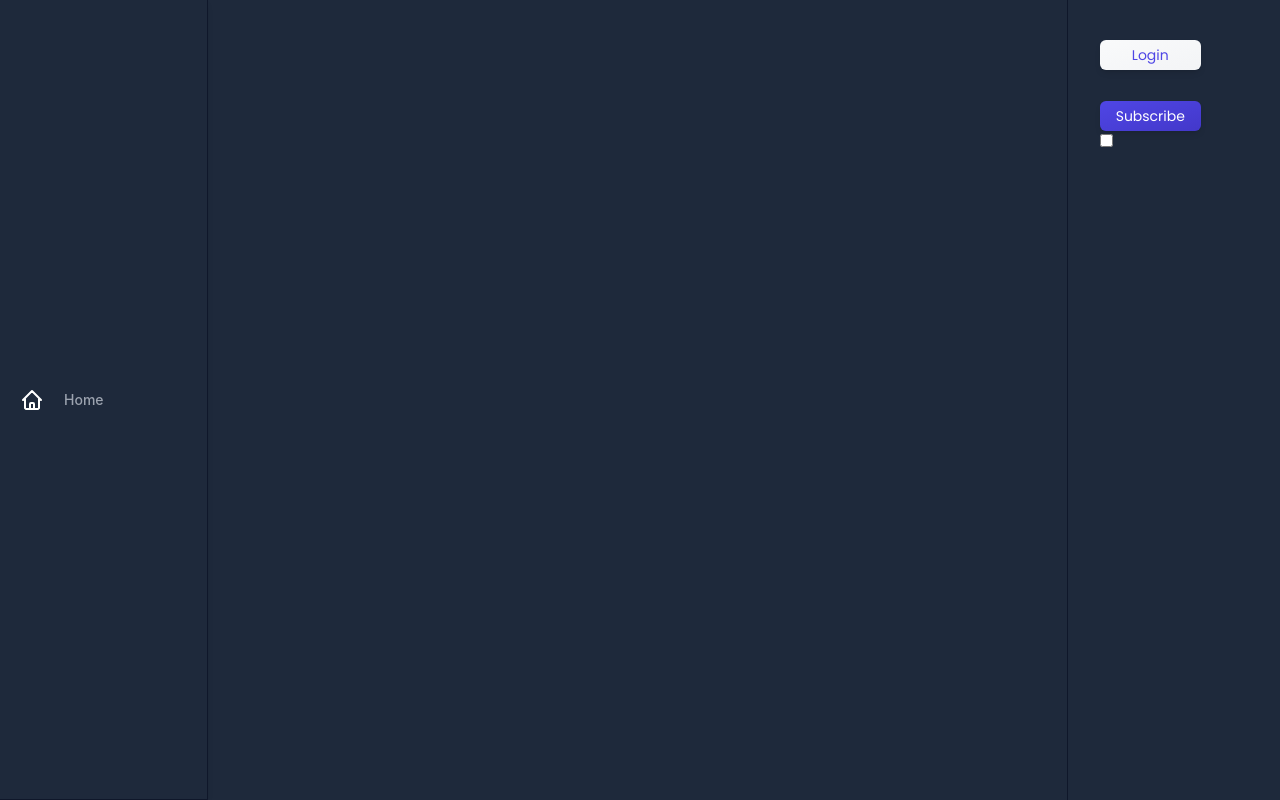
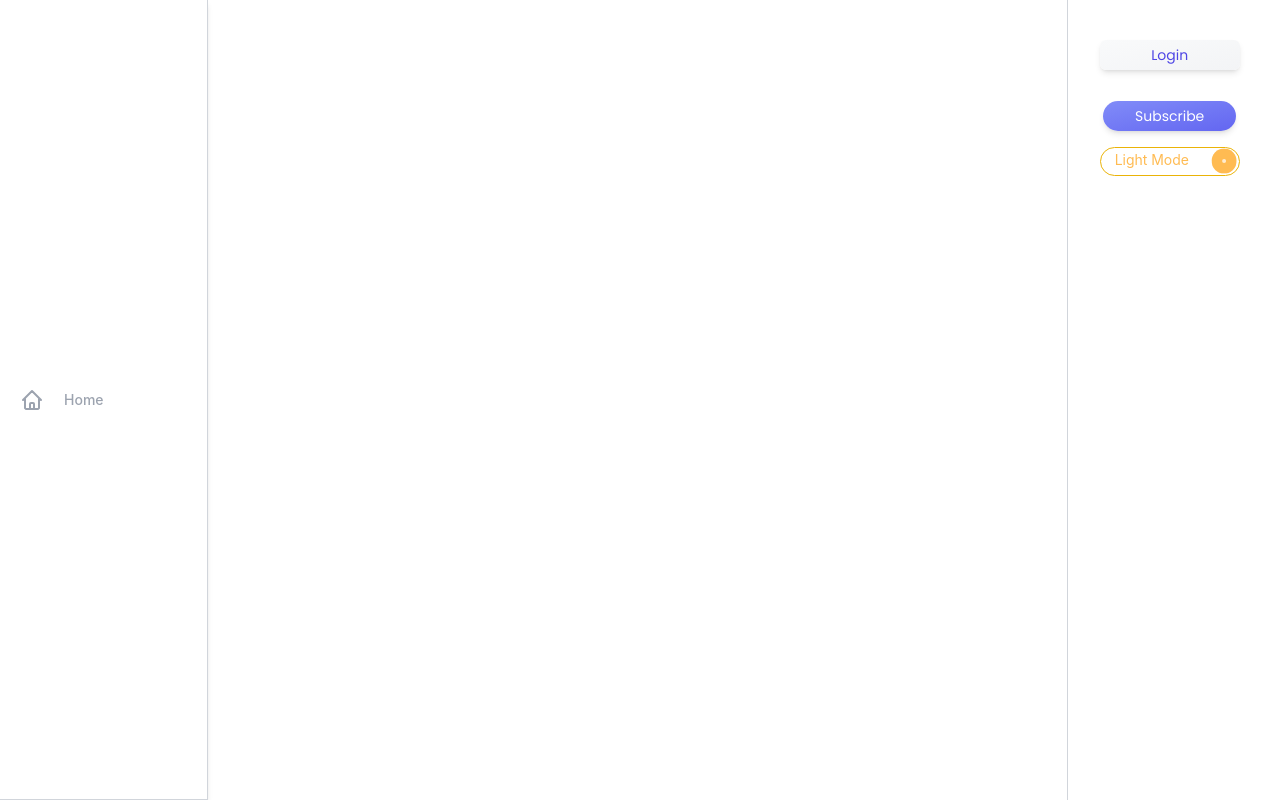
Before and after one commit to ananthujp/greenBlog, a React (Create React App) app: page /#/MailBox in a window 1280 px wide. Built offline with nearby package versions, Linux system fonts and the light colour scheme.

Commit message:
Dark fix

```diff
--- a/src/AnimatedRoutes.js
+++ b/src/AnimatedRoutes.js
@@ -24,10 +24,7 @@ const AnimatedRoutes = () => {
   const [sub, setSub] = useState(false);
   const [open, setOpen] = useState(false);
   const closeModal = () => setOpen(false);
-  useEffect(() => {
-    localStorage.theme = "dark";
-    document.documentElement.classList.add("dark");
-  }, []);
+
   return (
     <AnimatePresence exitBeforeEnter>
       <TempLogin show={login} />
--- a/src/Components/NavBar.js
+++ b/src/Components/NavBar.js
@@ -22,7 +22,7 @@ import UserMenu from "./UserMenu";
 function NavBar() {
   const scr = window.matchMedia("(min-width: 768px)");
   const { role, userID } = useAuth();
-
+  const [dark, setDispMode] = useState(false);
   const route = useLocation();
   const [hover, setHover] = useState(false);
   const [showMenu, setshowMenu] = useState(false);
@@ -116,7 +116,13 @@ function NavBar() {
 
   return (
     <>
-      {showMenu && <UserMenu setshowMenu={setshowMenu} />}
+      {showMenu && (
+        <UserMenu
+          setshowMenu={setshowMenu}
+          dark={dark}
+          setDispMode={setDispMode}
+        />
+      )}
       <div
         onMouseEnter={() => window.innerWidth > 640 && setHover(true)}
         onMouseLeave={() => window.innerWidth > 640 && setHover(false)}
--- a/src/Components/Sidebar.js
+++ b/src/Components/Sidebar.js
@@ -1,4 +1,4 @@
-import React, { useState } from "react";
+import React, { useEffect, useState } from "react";
 
 import { useLocation, useNavigate } from "react-router-dom";
 import useAuth from "../hooks/userAuth";
@@ -9,7 +9,13 @@ import { doc, getDoc } from "firebase/firestore";
 import { db } from "../firebase";
 function Sidebar({ preview, setOpen }) {
   const route = useLocation();
+  const [dark, setDispMode] = useState(false);
   const { userID, setUserID, role, setLogin, author } = useAuth();
+  useEffect(() => {
+    dark
+      ? document.documentElement.classList.add("dark")
+      : document.documentElement.classList.remove("dark");
+  }, [dark]);
   const navigate = useNavigate();
   const BlogAuthor = ({ id }) => {
     const [auth, setAuth] = useState();
@@ -108,28 +114,41 @@ function Sidebar({ preview, setOpen }) {
       </div> */}
       <button
         type="button"
-        className="flex mx-auto px-4 py-1 mt-6 font-pop shadow-md hover:shadow-lg text-white rounded-md bg-gradient-to-br from-indigo-400 to-indigo-500 hover:to-indigo-600 dark:from-indigo-600 dark:to-indigo-700 dark:hover:to-indigo-800"
+        className="flex mx-auto px-8 py-1 mt-6 font-pop shadow-md hover:shadow-lg text-white rounded-full bg-gradient-to-br from-indigo-400 to-indigo-500 hover:to-indigo-600 dark:from-indigo-600 dark:to-indigo-700 dark:hover:to-indigo-800"
         onClick={() => setOpen((o) => !o)}
       >
         Subscribe
       </button>
-      <label>
-        <input className="toggle-checkbox" type="checkbox"></input>
-        <div className="toggle-slot">
+      <label className="mt-4 ">
+        <input
+          onChange={(e) => setDispMode(e.target.checked)}
+          className="toggle-checkbox group"
+          type="checkbox"
+        ></input>
+        <div
+          className={
+            "toggle-slot border " +
+            (dark ? "border-indigo-500" : "border-yellow-500")
+          }
+        >
           <div className="sun-icon-wrapper">
             <div
-              className="iconify sun-icon"
+              className="iconify sun-icon -mt-0.5"
               data-icon="feather-sun"
               data-inline="false"
-            ></div>
+            >
+              Light Mode
+            </div>
           </div>
           <div className="toggle-button"></div>
           <div className="moon-icon-wrapper">
             <div
-              className="iconify moon-icon"
+              className="iconify moon-icon -mt-0.5"
               data-icon="feather-moon"
               data-inline="false"
-            ></div>
+            >
+              Dark Mode
+            </div>
           </div>
         </div>
       </label>
--- a/src/Components/UserMenu.js
+++ b/src/Components/UserMenu.js
@@ -1,10 +1,16 @@
-import React from "react";
+import React, { useEffect, useState } from "react";
 import { useNavigate } from "react-router-dom";
 import useAuth from "../hooks/userAuth";
 import SwitchAdmin from "./SwitchAdmin";
 import onClickOutside from "react-onclickoutside";
-function UserMenu({ setshowMenu }) {
+function UserMenu({ setshowMenu, dark, setDispMode }) {
   const { role, userID, setUserID } = useAuth();
+
+  useEffect(() => {
+    dark
+      ? document.documentElement.classList.add("dark")
+      : document.documentElement.classList.remove("dark");
+  }, [dark]);
   const navigate = useNavigate();
   UserMenu.handleClickOutside = () => {
     setshowMenu(false);
@@ -16,13 +22,46 @@ function UserMenu({ setshowMenu }) {
     setshowMenu(false);
   };
   return (
-    <div className="absolute shadow-md top-16 right-2 bg-white border border-gray-100 px-6 py-4 z-50 font-pop text-sm">
-      <h1>{userID?.name}</h1>
-      <h1 className="-ml-4 cursor-default">
+    <div className="absolute shadow-md top-16 right-2 bg-white dark:bg-slate-700 border border-gray-100 dark:border-slate-800 px-6 py-4 z-50 font-pop text-sm">
+      <h1 className=" dark:text-gray-100">{userID?.name}</h1>
+      <h1 className="-ml-4 cursor-default  dark:text-gray-100">
         {role === "admin" && <SwitchAdmin />}
       </h1>
+      <label className="mt-4 transform scale-90">
+        <input
+          onChange={(e) => setDispMode(e.target.checked)}
+          className="toggle-checkbox group"
+          type="checkbox"
+        ></input>
+        <div
+          className={
+            "toggle-slot border " +
+            (dark ? "border-indigo-500" : "border-yellow-500")
+          }
+        >
+          <div className="sun-icon-wrapper">
+            <div
+              className="iconify sun-icon -mt-0.5"
+              data-icon="feather-sun"
+              data-inline="false"
+            >
+              Light Mode
+            </div>
+          </div>
+          <div className="toggle-button"></div>
+          <div className="moon-icon-wrapper">
+            <div
+              className="iconify moon-icon -mt-0.5"
+              data-icon="feather-moon"
+              data-inline="false"
+            >
+              Dark Mode
+            </div>
+          </div>
+        </div>
+      </label>
       <h1
-        className="cursor-pointer hover:text-gray-400"
+        className="cursor-pointer mt-2 hover:text-gray-400  dark:text-gray-100"
         onClick={() => handleLogout()}
       >
         Logout
--- a/src/Pages/MailBox.js
+++ b/src/Pages/MailBox.js
@@ -269,7 +269,7 @@ function MailBox() {
                   settextCont("");
                   setTo({ id: "HyAS9bQrGoNbH6yekzzK", name: "Admin" });
                 }}
-                className="mx-2 mb-4 flex lex-row justify-center text-indigo-400 dark:text-white hover:text-white hover:bg-indigo-600 dark:hover:bg-indigo-800 bg-indigo-50 dark:bg-slate-500 cursor-pointer shadow-md rounded-full items-center h-12"
+                className="mx-2 mb-4 flex flex-row justify-center text-indigo-400 dark:text-white hover:text-white hover:bg-indigo-600 dark:hover:bg-indigo-800 bg-indigo-50 dark:bg-slate-500 cursor-pointer shadow-md rounded-full items-center h-12"
               >
                 <PlusCircleIcon className="w-6 mr-2" />
                 New Mail
@@ -279,7 +279,7 @@ function MailBox() {
               {mailview ? (
                 <div className=" flex flex-col h-full w-full">
                   <div className="flex flex-row justify-between m-2">
-                    <div className="relative flex flex-row cursor-pointer items-center whitespace-nowrap bg-gray-50 border border-r-gray-200 px-4 py-1 rounded-full text-gray-400">
+                    <div className="relative flex flex-row cursor-pointer items-center whitespace-nowrap dark:bg-slate-600 bg-gray-50 border border-r-gray-200 dark:border-slate-800 px-4 py-1 rounded-full text-gray-400">
                       <MailIcon
                         onClick={() => setSender(true)}
                         className="w-4"
@@ -339,22 +339,22 @@ function MailBox() {
                     </div>
                   </div>
 
-                  <div className=" flex flex-row items-end rounded-full border border-indigo-200 mx-2">
-                    <h1 className="font-pop text-indigo-500 rounded-full bg-gray-50 p-1 ml-2 mt-0.5 my-auto">
+                  <div className=" flex flex-row items-end rounded-full  dark:bg-slate-600 overflow-hidden border dark:border-slate-800 border-indigo-200 mx-2">
+                    <h1 className="font-pop text-indigo-500 rounded-full dark:bg-slate-600  bg-gray-50 p-1 ml-2 mt-0 my-auto">
                       Subject :
                     </h1>
                     <input
                       onChange={(e) => settitle(e.target.value)}
                       value={title ? title : ""}
                       type="text"
-                      className="outline-none p-1 flex items-start"
+                      className="outline-none p-1 flex dark:bg-slate-600 items-start"
                     />
                   </div>
-                  <div className="flex flex-col h-full border border-indigo-200 m-2">
+                  <div className="flex flex-col h-full border dark:border-slate-800 border-indigo-200 m-2">
                     <textarea
                       onChange={(e) => settextCont(e.target.value)}
                       value={textCont}
-                      className="h-full outline-none bg-transparent p-4 flex items-start"
+                      className="h-full dark:bg-slate-600 dark:text-white outline-none bg-transparent p-4 flex items-start"
                     />
                     {reply && (
                       <div className="flex flex-col p-4">
@@ -527,7 +527,7 @@ function MailBox() {
               {mob && mailview ? (
                 <div className=" flex flex-col h-full w-full">
                   <div className="flex flex-row justify-between m-2">
-                    <div className="relative flex flex-row cursor-pointer items-center whitespace-nowrap bg-gray-50 border border-r-gray-200 px-4 py-1 rounded-full text-gray-400">
+                    <div className="relative flex flex-row dark:bg-slate-600 cursor-pointer items-center whitespace-nowrap bg-gray-50 border dark:border-slate-800 border-r-gray-200 px-4 py-1 rounded-full text-gray-400">
                       <MailIcon
                         onClick={() => setSender(true)}
                         className="w-4"
@@ -587,22 +587,22 @@ function MailBox() {
                     </div>
                   </div>
 
-                  <div className=" flex flex-row items-end rounded-full border border-indigo-200 mx-2">
-                    <h1 className="font-pop text-indigo-500 rounded-full bg-gray-50 p-1 ml-2 mt-0.5 my-auto">
+                  <div className=" flex flex-row items-end rounded-full border dark:border-slate-700 dark:bg-slate-600 border-indigo-200 mx-2">
+                    <h1 className="font-pop text-indigo-500 rounded-full bg-gray-50 dark:bg-slate-600 p-1 ml-2 mt-0.5 my-auto">
                       Subject :
                     </h1>
                     <input
                       onChange={(e) => settitle(e.target.value)}
                       value={title ? title : ""}
                       type="text"
-                      className="outline-none p-1 flex items-start"
+                      className="outline-none p-1 dark:bg-slate-600 dark:text-gray-100 flex items-start"
                     />
                   </div>
-                  <div className="flex flex-col h-full border border-indigo-200 m-2">
+                  <div className="flex flex-col h-full border border-indigo-200 dark:border-slate-800 m-2">
                     <textarea
                       onChange={(e) => settextCont(e.target.value)}
                       value={textCont}
-                      className="h-full outline-none bg-transparent p-4 flex items-start"
+                      className="h-full outline-none bg-transparent dark:bg-slate-600 dark:text-gray-100 p-4 flex items-start"
                     />
                     {reply && (
                       <div className="flex flex-col p-4">
@@ -646,7 +646,7 @@ function MailBox() {
                       </div>
                     </div>
 
-                    <div className=" flex flex-row items-end dark:bg-slate-600 rounded-full bg-gray-50 border-indigo-200 mx-2">
+                    <div className=" flex flex-row items-end  overflow-hidden dark:bg-slate-600 rounded-full bg-gray-50 border-indigo-200 mx-2">
                       <h1 className="font-pop dark:bg-slate-600 text-indigo-500 rounded-full bg-gray-50 p-1 ml-2 mt-0.5 my-auto">
                         Subject :
                       </h1>
--- a/src/index.css
+++ b/src/index.css
@@ -980,3 +980,87 @@ blockquote {
 .ql-container.ql-snow {
   border: 1px solid #ccc;
 }
+
+.toggle-checkbox {
+  position: absolute;
+  opacity: 0;
+  cursor: pointer;
+  height: 0;
+  width: 0;
+}
+
+.toggle-slot {
+  position: relative;
+  height: 2.1em;
+  width: 10em;
+  border-radius: 19em;
+  background-color: rgb(255, 255, 255);
+  /* box-shadow: 0px 0px 5px #e4e7ec; */
+  transition: background-color 250ms;
+}
+
+.toggle-checkbox:checked ~ .toggle-slot {
+  background-color: #374151;
+}
+
+.toggle-button {
+  transform: translate(7.9em, 0.04em);
+  position: absolute;
+  height: 1.8em;
+  width: 1.8em;
+  border-radius: 50%;
+  background-color: #ffeccf;
+  box-shadow: inset 0px 0px 0px 0.75em #ffbb52;
+  transition: background-color 250ms, border-color 250ms,
+    transform 500ms cubic-bezier(0.26, 2, 0.46, 0.71);
+}
+
+.toggle-checkbox:checked ~ .toggle-slot .toggle-button {
+  background-color: #485367;
+  box-shadow: inset 0px 0px 0px 0.75em white;
+  transform: translate(0.07em, 0.05em);
+}
+
+.sun-icon {
+  position: absolute;
+  height: 3em;
+  width: 6em;
+  color: #ffbb52;
+}
+
+.sun-icon-wrapper {
+  position: absolute;
+  height: 3em;
+  width: 6em;
+  opacity: 1;
+  transform: translate(1em, 0.2em) rotate(0deg);
+  transform-origin: 50% 50%;
+  transition: opacity 150ms, transform 500ms cubic-bezier(0.26, 2, 0.46, 0.71);
+}
+
+.toggle-checkbox:checked ~ .toggle-slot .sun-icon-wrapper {
+  opacity: 0;
+  transform: translate(1.5em, 1em) rotate(0deg);
+}
+
+.moon-icon {
+  position: absolute;
+  height: 3em;
+  width: 6em;
+  color: white;
+}
+
+.moon-icon-wrapper {
+  position: absolute;
+  height: 3em;
+  width: 6em;
+  opacity: 0;
+  transform: translate(5em, 1em) rotate(0deg);
+  transform-origin: 50% 50%;
+  transition: opacity 150ms, transform 500ms cubic-bezier(0.26, 2.5, 0.46, 0.71);
+}
+
+.toggle-checkbox:checked ~ .toggle-slot .moon-icon-wrapper {
+  opacity: 1;
+  transform: translate(4em, 0.2em) rotate(0deg);
+}
```
